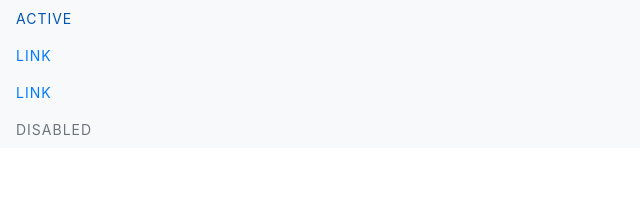
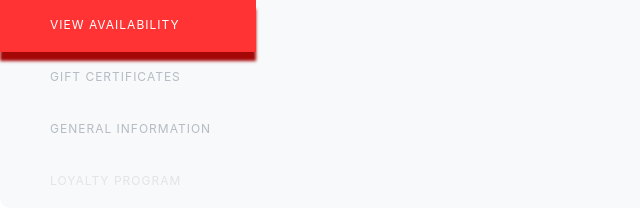
Before and after one commit to handersonc/theming-bootstrap, a website: page src/public_html/left-nav.html in a window 1280 px wide. Shown: the whole page, without its empty margins (0-640 px from the left). Drawn offline with nearby package versions, Linux system fonts and the light colour scheme.

Commit message:
left menu

```diff
--- a/src/public_html/left-nav.html
+++ b/src/public_html/left-nav.html
@@ -11,21 +11,22 @@
     </head>
 
     <body>
-
-        <ul class="nav navbar-light bg-light flex-column">
-            <li class="nav-item">
-                <a class="nav-link active" href="#">Active</a>
+        <div class="nav navbar-red bg-light flex-column">
+            <ul class="navbar-nav">
+                <li class="nav-item active">
+                    <a class="nav-link" href="#">View Availability</a>
                 </li>
                 <li class="nav-item">
-                <a class="nav-link" href="#">Link</a>
+                    <a class="nav-link" href="#">Gift Certificates</a>
                 </li>
                 <li class="nav-item">
-                <a class="nav-link" href="#">Link</a>
+                    <a class="nav-link" href="#">General Information</a>
                 </li>
                 <li class="nav-item">
-                <a class="nav-link disabled" href="#">Disabled</a>
+                    <a class="nav-link disabled" href="#">Loyalty Program</a>
                 </li>
             </ul>
+        </div>
         <script src="https://code.jquery.com/jquery-3.2.1.slim.min.js" integrity="sha384-KJ3o2DKtIkvYIK3UENzmM7KCkRr/rE9/Qpg6aAZGJwFDMVNA/GpGFF93hXpG5KkN" crossorigin="anonymous"></script>
         <script src="https://cdnjs.cloudflare.com/ajax/libs/popper.js/1.12.9/umd/popper.min.js" integrity="sha384-ApNbgh9B+Y1QKtv3Rn7W3mgPxhU9K/ScQsAP7hUibX39j7fakFPskvXusvfa0b4Q" crossorigin="anonymous"></script>
         <script src="/js/bootstrap.min.js"></script>
--- a/src/scss/_nav.scss
+++ b/src/scss/_nav.scss
@@ -1,7 +1,7 @@
 // Dark links against a red background
 .navbar-red {
     padding: 0px;
-    border-radius: 25px;
+    border-radius: 10px;
 
     .navbar-brand {
         color: $navbar-red-active-color;
@@ -14,6 +14,8 @@
     .navbar-nav {
         .nav-link {
             color: $navbar-red-color;
+            margin: 0px 50px;
+            white-space: nowrap;
 
             @include hover-focus {
                 color: $navbar-red-hover-color;
@@ -38,8 +40,7 @@
         .nav-item {
             @extend .nav-item;
 
-            padding: 10px 50px;
-            padding-top: 10px;
+            padding-top: 8px;
             padding-bottom: 10px;
             width: 20%;
         }
@@ -47,14 +48,14 @@
         .nav-item.active, .nav-item:hover {
             -webkit-box-shadow: 0 9px 3px #FF0000;
             -moz-box-shadow: 0 9px 3px #FF0000;
-            box-shadow: 0 9px 3px #FF0000;
+            box-shadow: 0 9px 3px rgb(165, 7, 7);
             -o-box-shadow: 10px 10px  5px rgba(0,0,0,0.6);
         }
 
         .nav-item.active, .nav-item:hover, .nav-link:hover {
             border-color: rgb(151, 71, 89);
             background-color:#ff3333;
-            color: $navbar-red-active-color;;
+            color: $navbar-red-active-color;
         }
     }
 
--- a/src/scss/style.scss
+++ b/src/scss/style.scss
@@ -7,15 +7,5 @@
 body {
     text-transform: uppercase;
     letter-spacing: 1px;
-    font-size: 14px;
+    font-size: 12px;
 }
-
-.bg-red {
-    background-color: #e23e15 !important;
-}
-
-  a.bg-red:hover, a.bg-red:focus,
-  button.bg-red:hover,
-  button.bg-red:focus {
-    background-color: #e23e15 !important;
-}
```
Also changed, not shown: src/css/style.css. Lines whose indentation alone changed are shown as unchanged.
